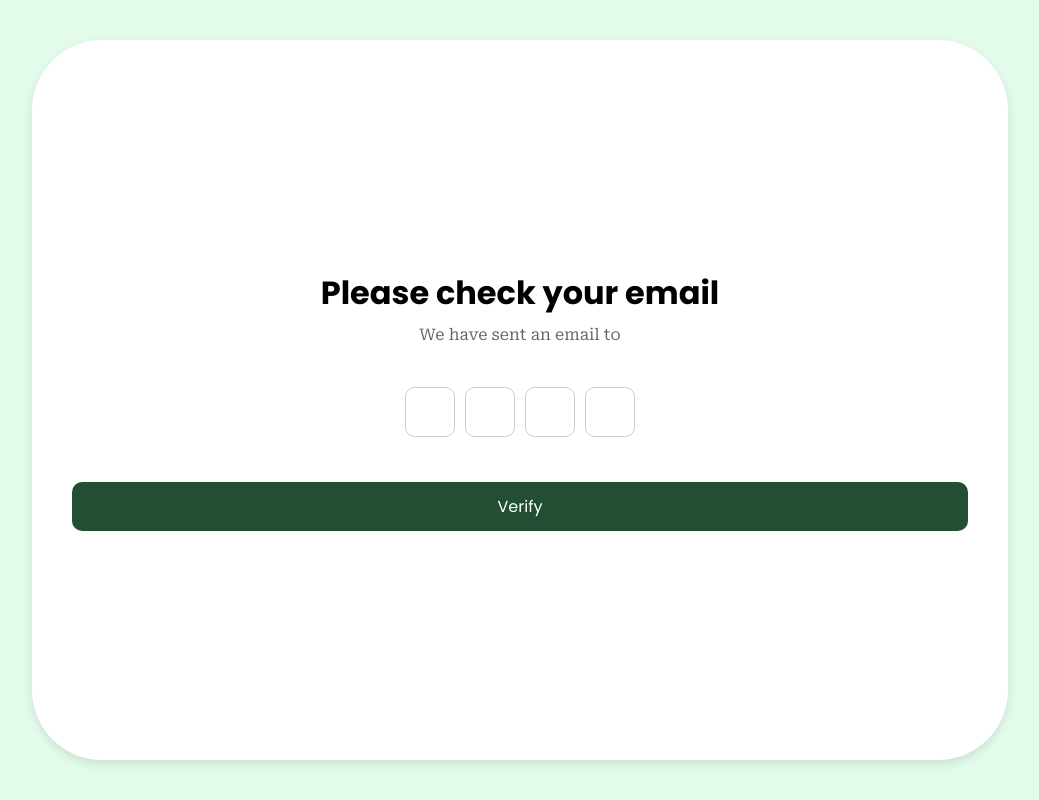
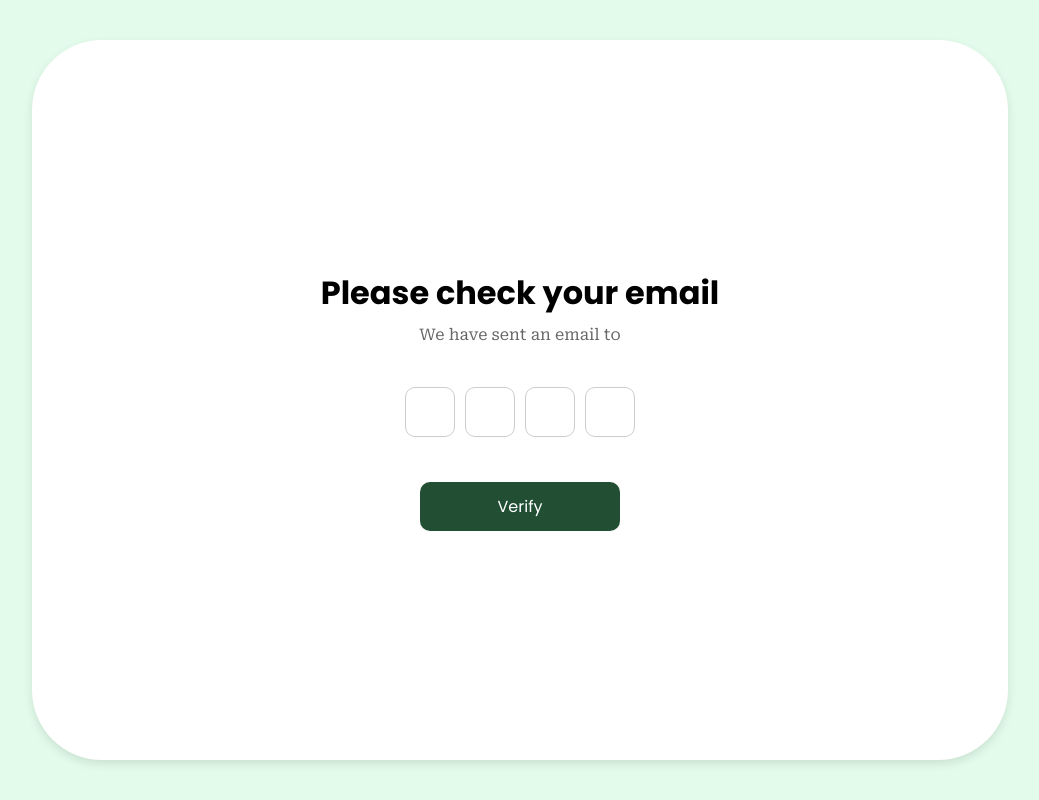
Before and after one commit to abdelfatah150/Twin, a React (Vite) app: page /signup/check-email in a window 1280 px wide. Shown: the whole page, without its empty margins (120-1159 px from the left). Built offline with nearby package versions, Linux system fonts and the light colour scheme.

Commit message:
fix font issue

```diff
--- a/src/styles/CheckEmail.css
+++ b/src/styles/CheckEmail.css
@@ -36,6 +36,7 @@
     border-radius: 10px;
     margin-top: 10px;
     width: 100%;
+    max-width: 200px;
 }
 
 .verify-btn:hover, .login-btn:hover {
--- a/src/styles/SignupPage.css
+++ b/src/styles/SignupPage.css
@@ -57,6 +57,7 @@
     border: 2px solid transparent;
     border-radius: 20px;
     transition: background 0.5s ease, color 0.5s ease, border 0.3s ease;
+    font-weight: bold;
   }
 
   .signup-button:hover {
```
